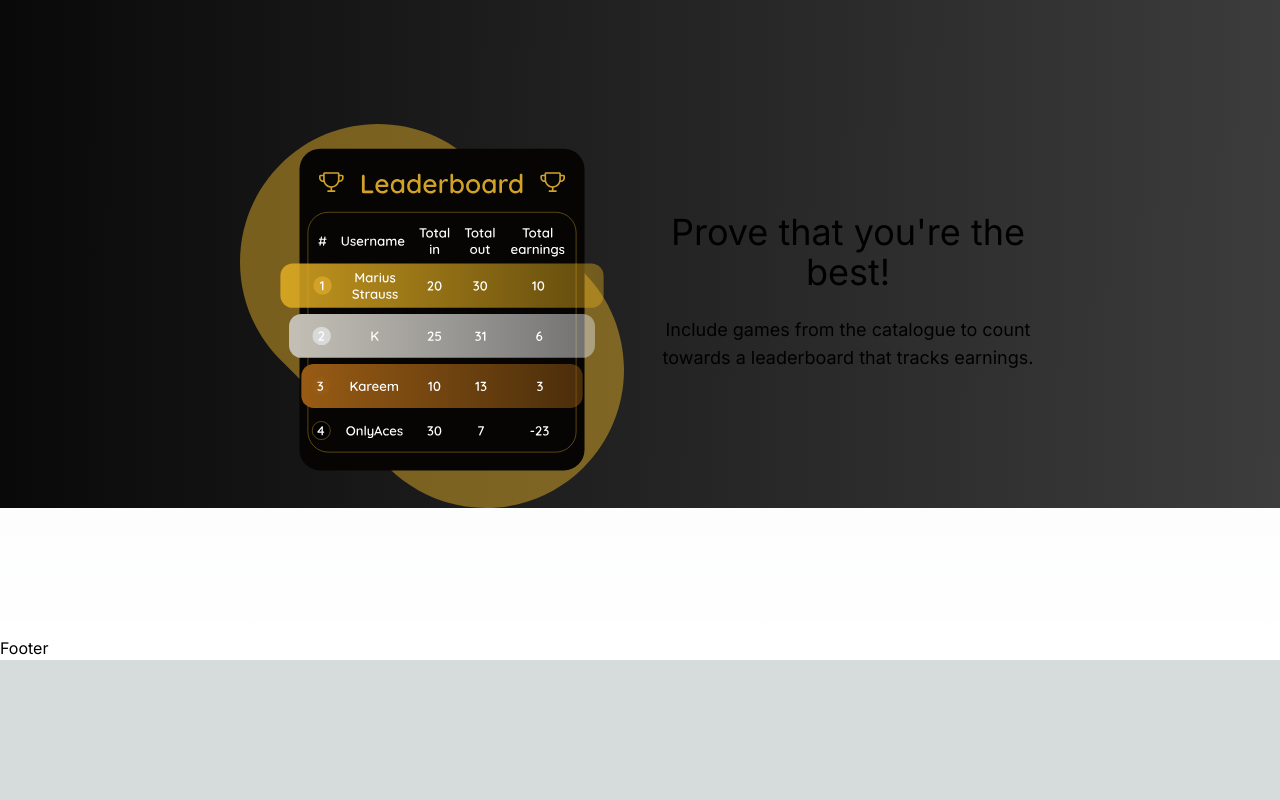
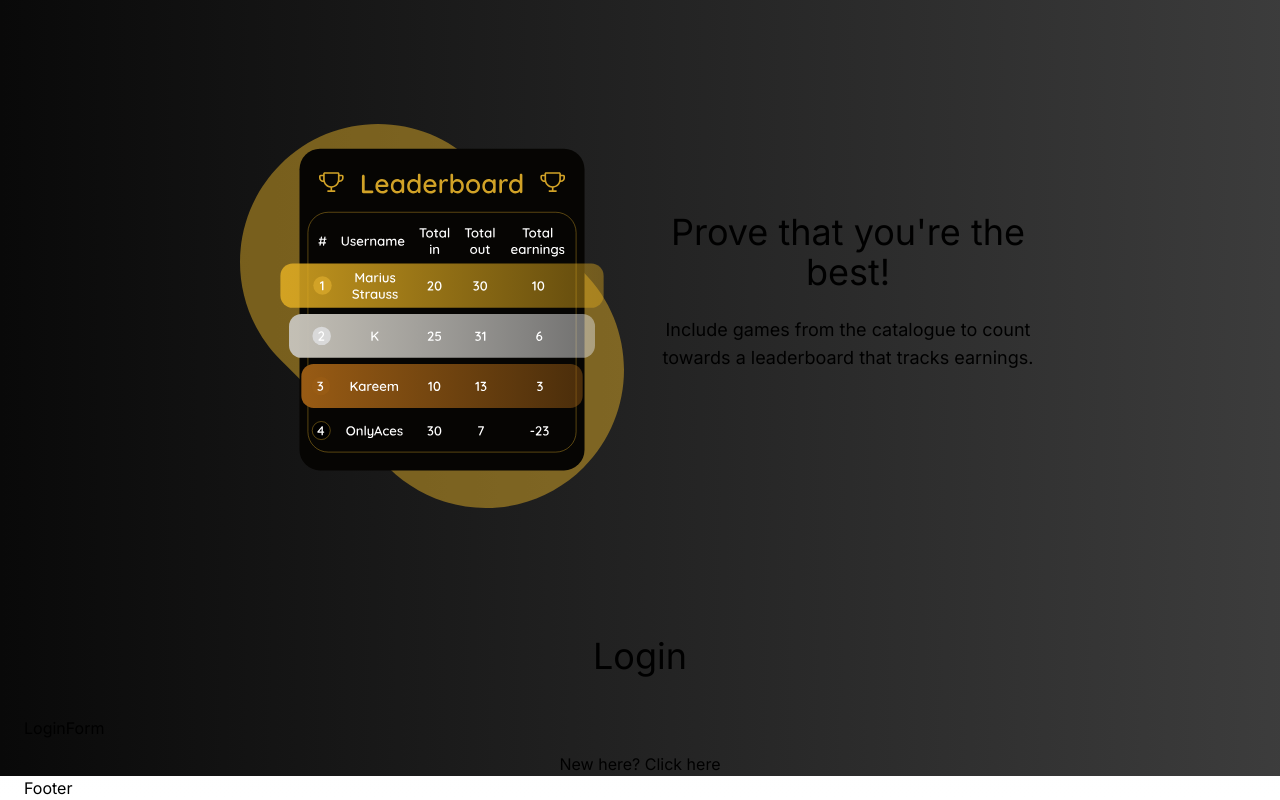
Before and after one commit to Kilanvl1/Ace-High-Club-nextjs, a Next.js app: page / in a window 1280 px wide. Shown: the part 2292-3092 px from the top of the page. Before the commit the page ends 2952 px from the top, so only its background shows below. Built offline with nearby package versions, Linux system fonts and the light colour scheme.

Commit message:
feat: Added a basic login template

```diff
--- a/app/(site)/page.tsx
+++ b/app/(site)/page.tsx
@@ -3,6 +3,7 @@ import ContainerNew from "../components/ContainerNew";
 import { Hero, HeroSubtitle, HeroTitle } from "../components/Hero";
 import { Button } from "../components/buttons/Button";
 import { FunctionalityContainer } from "../components/FunctionalityContainer";
+import { Login } from "../components/Login";
 
 export default function Home() {
   return (
@@ -21,8 +22,13 @@ export default function Home() {
           <Button size="large">Get Started</Button>
         </Hero>
       </ContainerNew>
-
-      <FunctionalityContainer />
+      <ContainerNew
+        as="section"
+        className="bg-background-gradient-to-right 2xl:bg-background-gradient-big-screen pt-32"
+      >
+        <FunctionalityContainer />
+        <Login />
+      </ContainerNew>
     </>
   );
 }
--- a/app/components/FunctionalityContainer.tsx
+++ b/app/components/FunctionalityContainer.tsx
@@ -39,10 +39,7 @@ const displayFunctionalityData = [
 
 export const FunctionalityContainer = () => {
   return (
-    <ContainerNew
-      as="section"
-      className="pt-32 bg-background-gradient-to-right 2xl:bg-background-gradient-big-screen "
-    >
+    <>
       {displayFunctionalityData.map((functionality, index) => (
         <DisplayFunctionality
           key={functionality.id}
@@ -50,6 +47,6 @@ export const FunctionalityContainer = () => {
           even={index % 2 === 0}
         />
       ))}
-    </ContainerNew>
+    </>
   );
 };
--- /dev/null
+++ b/app/components/Login.tsx
@@ -0,0 +1,12 @@
+import React from "react";
+import { LoginForm } from "./LoginForm";
+
+export const Login = () => {
+  return (
+    <div>
+      <p className="text-center text-3xl mb-10">Login</p>
+      <LoginForm />
+      <p className="text-center mt-3">New here? Click here</p>
+    </div>
+  );
+};
--- /dev/null
+++ b/app/components/LoginForm.tsx
@@ -0,0 +1,5 @@
+import React from "react";
+
+export const LoginForm = () => {
+  return <div>LoginForm</div>;
+};
--- a/app/layouts/footer/Footer.tsx
+++ b/app/layouts/footer/Footer.tsx
@@ -1,5 +1,6 @@
+import ContainerNew from "@/app/components/ContainerNew";
 import React from "react";
 
 export const Footer = () => {
-  return <div>Footer</div>;
+  return <ContainerNew>Footer</ContainerNew>;
 };
```
